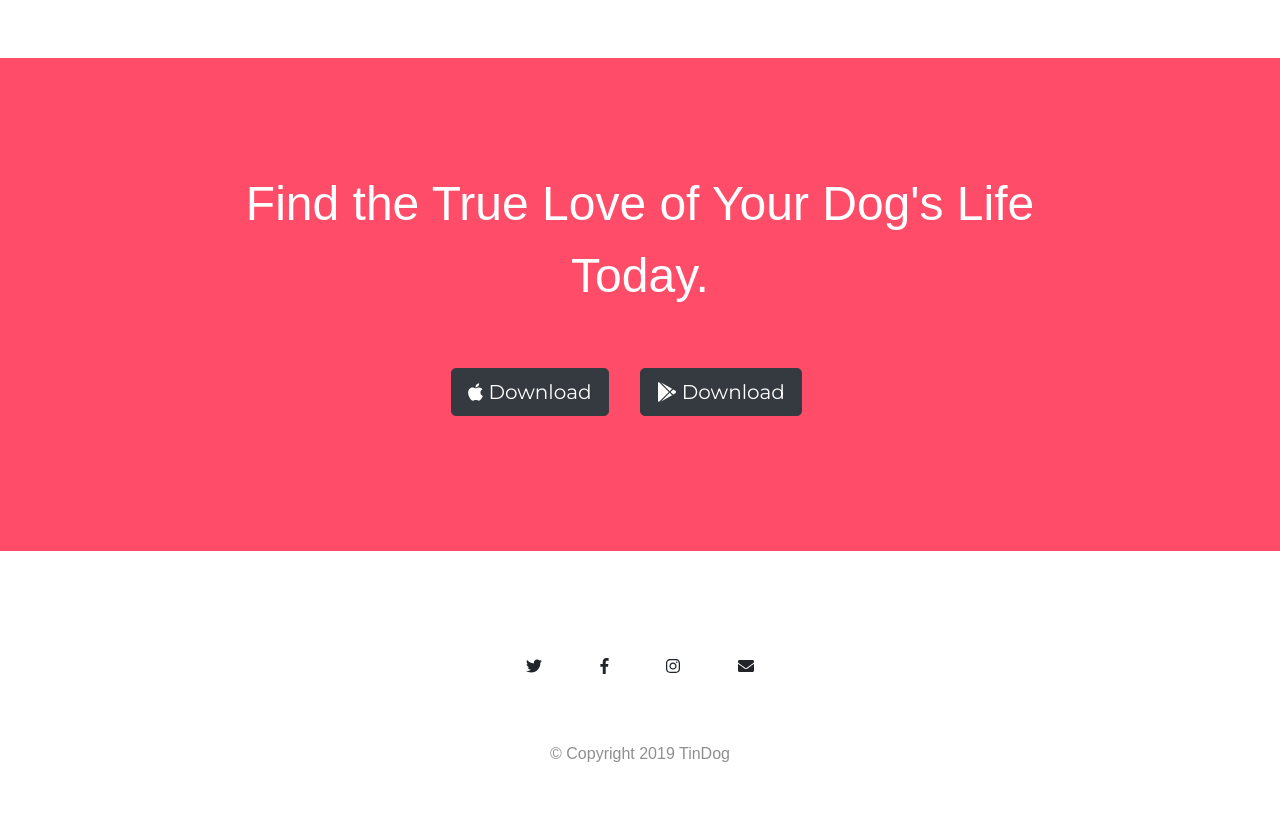
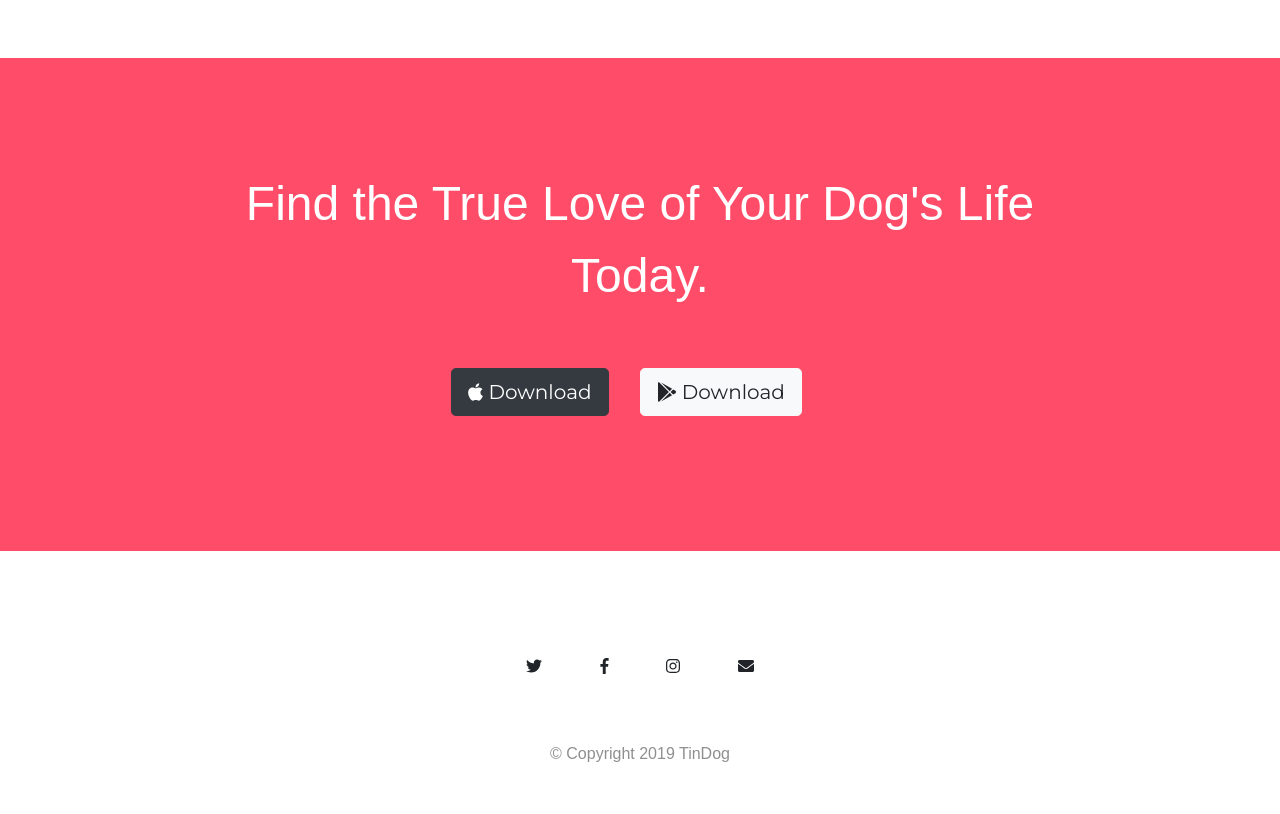
Before and after one commit to iAbrar/TinDog, a plain HTML site: page index.html in a window 1280 px wide. Shown: the part 2530-3344 px from the top of the page. Drawn offline with nearby package versions, Linux system fonts and the light colour scheme.

Commit message:
change button style to light

```diff
--- a/index.html
+++ b/index.html
@@ -211,7 +211,7 @@
 
     <h3 class="cta-header">Find the True Love of Your Dog's Life Today.</h3>
     <button type="button" class="btn btn-lg btn-dark download-btn"><i class="fab fa-apple"></i> Download</button>
-    <button type="button" class="btn btn-lg btn-dark download-btn"><i class="fab fa-google-play"></i> Download</button>
+    <button type="button" class="btn btn-lg btn-light download-btn"><i class="fab fa-google-play"></i> Download</button>
 
   </section>
 
```
